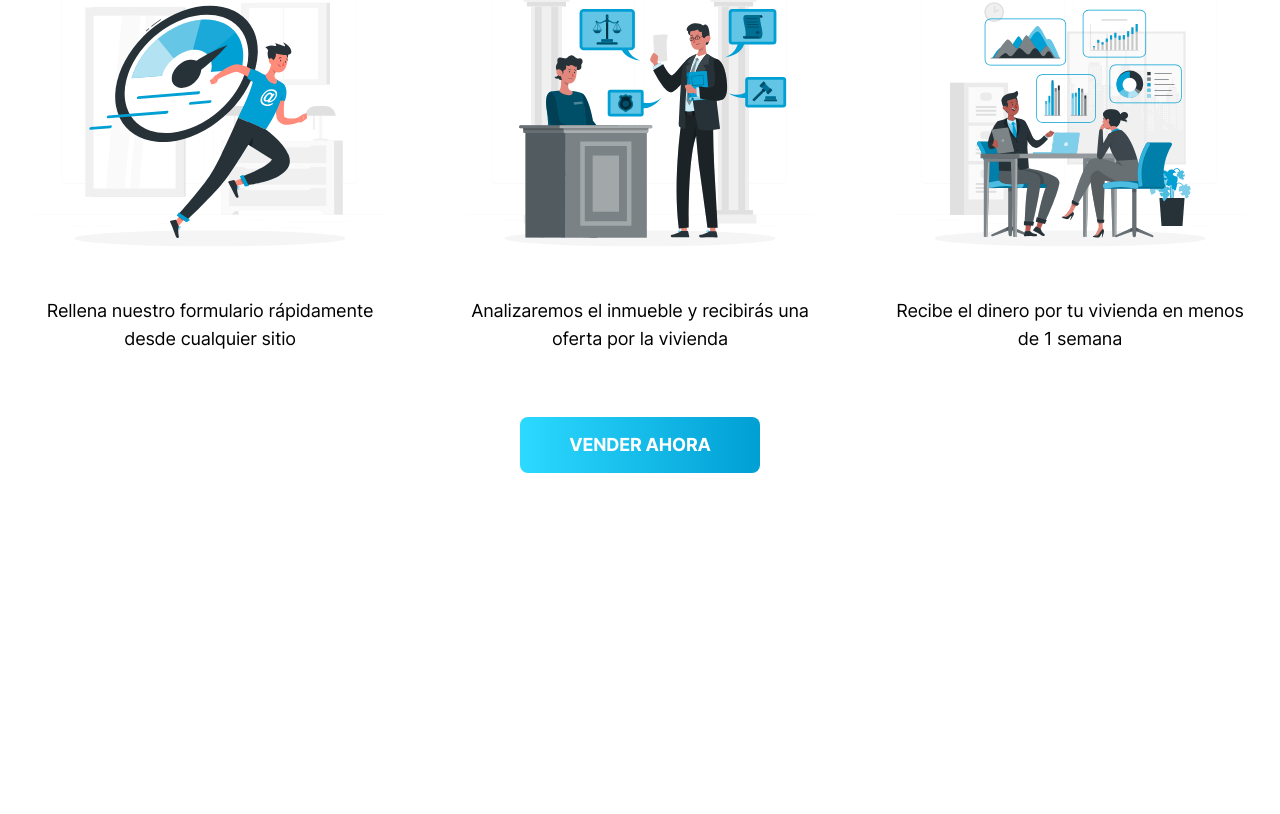
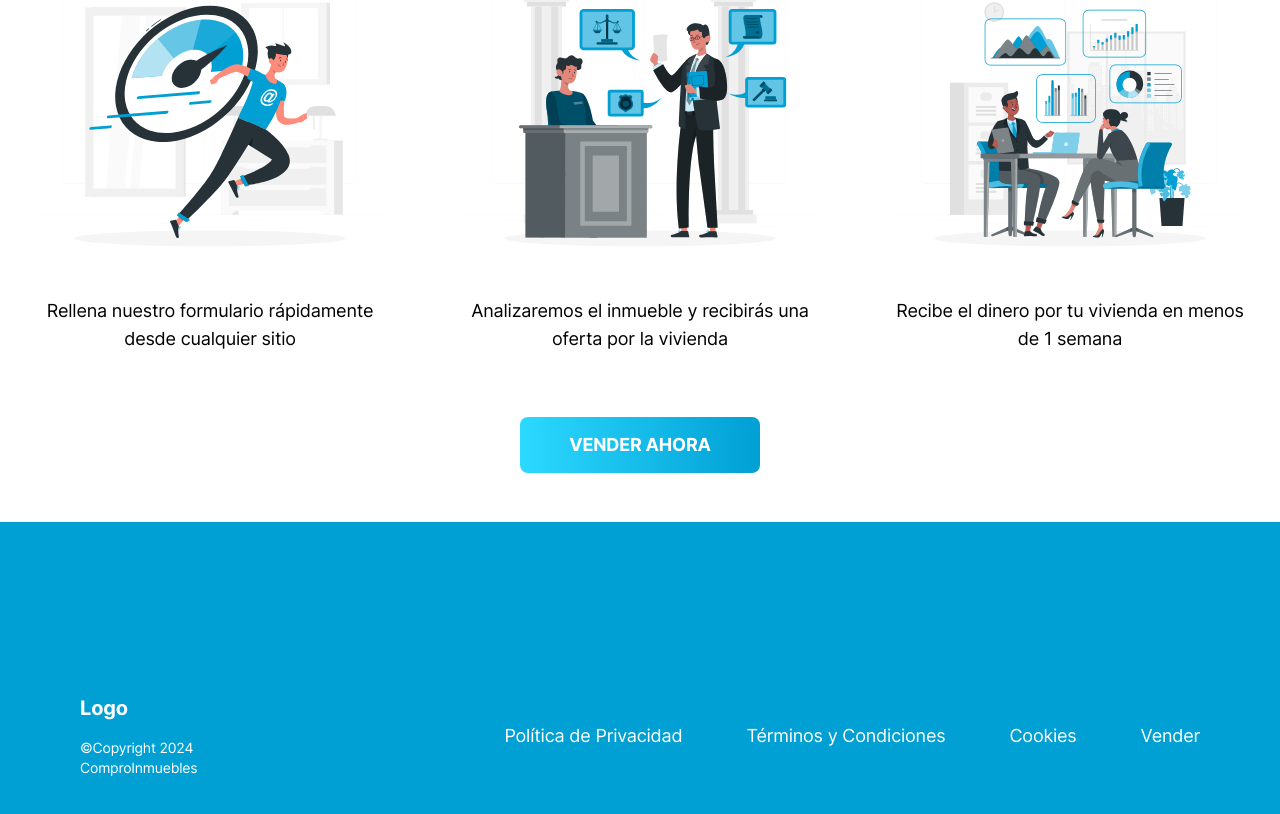
Before and after one commit to InfiniteDesignES/comproinmuebles.com, a React (Vite) app: page / in a window 1280 px wide. Shown: the part 1879-2693 px from the top of the page. Before the commit the page ends 2401 px from the top, so only its background shows below. Built offline with nearby package versions, Linux system fonts and the light colour scheme.

Commit message:
Creación de footer

```diff
--- /dev/null
+++ b/src/layout/Footer.jsx
@@ -0,0 +1,36 @@
+import { Link } from 'react-router-dom';
+
+export default function Header() {
+  return (
+    <footer className="h-[21rem] bg-600">
+      <div className="flex justify-between items-end p-20 min-h-full">
+        <div className='flex justify-between items-center w-full'>
+          <div className="flex flex-col gap-4">
+            <div className="flex items-center">
+              <span className="text-xl font-bold">Logo</span>
+            </div>
+            <div className="text-sm">
+              <span>&copy;Copyright 2024</span>
+              <br />
+              <span>ComproInmuebles</span>
+            </div>
+          </div>
+          <div className="text-lg flex gap-16">
+            <Link to="" className="hover:underline">
+              Política de Privacidad
+            </Link>
+            <Link to="" className="hover:underline">
+              Términos y Condiciones
+            </Link>
+            <Link to="" className="hover:underline">
+              Cookies
+            </Link>
+            <Link to="" className="hover:underline">
+              Vender
+            </Link>
+          </div>
+        </div>
+      </div>
+    </footer>
+  );
+}
--- a/src/layout/Layout.jsx
+++ b/src/layout/Layout.jsx
@@ -1,12 +1,14 @@
 import PropTypes from 'prop-types';
 
 import Header from './Header';
+import Footer from './Footer';
 
 export default function Layout({ children }) {
   return (
     <main>
       <Header />
       <div>{children}</div>
+      <Footer />
     </main>
   );
 }
```
